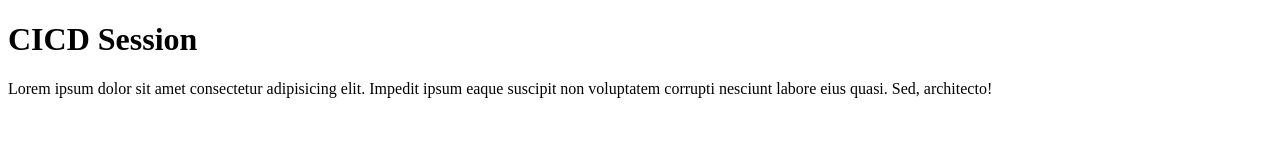
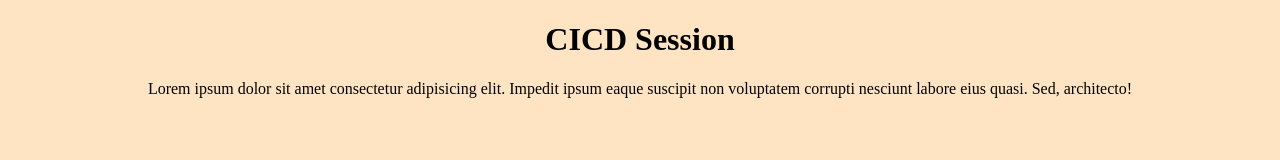
Before and after one commit to maryam11creator/232C02CICD, a plain HTML site: page index.html in a window 1280 px wide. Drawn offline with Linux system fonts and the light colour scheme.

Commit message:
style added

```diff
--- a/index.html
+++ b/index.html
@@ -4,6 +4,14 @@
     <meta charset="UTF-8">
     <meta name="viewport" content="width=device-width, initial-scale=1.0">
     <title>Document</title>
+
+<style>
+    body{
+        background-color: bisque;
+        text-align: center;
+        color: black;
+    }
+</style>
 </head>
 <body>
     <h1>CICD Session</h1>
```
